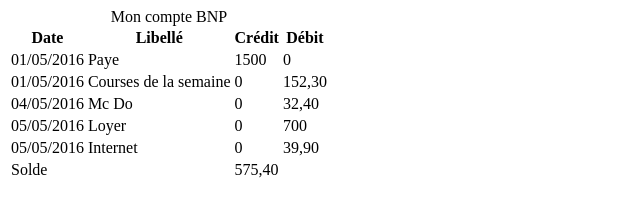
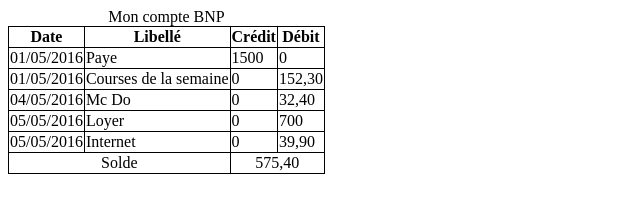
Before and after one commit to n-petrache/Exercice5, a plain HTML site: page index.html in a window 1280 px wide. Shown: the whole page, without its empty margins (0-640 px from the left). Drawn offline with Linux system fonts and the light colour scheme.

Commit message:
Add files via upload

```diff
--- a/index.html
+++ b/index.html
@@ -2,8 +2,21 @@
 <html>
 <head>
   <meta charset="utf-8">
-    <link rel="stylesheet" href="style.css">
   <title></title>
+  <style>
+  table {
+    border-collapse: collapse;
+  }
+  th, td {
+    border: 1px solid black;
+  }
+  caption {
+    text-align: center;
+  }
+  tfoot {
+    text-align: center;
+  }
+  </style>
 </head>
 <body>
   <table>
```
Lines whose indentation alone changed are shown as unchanged.
